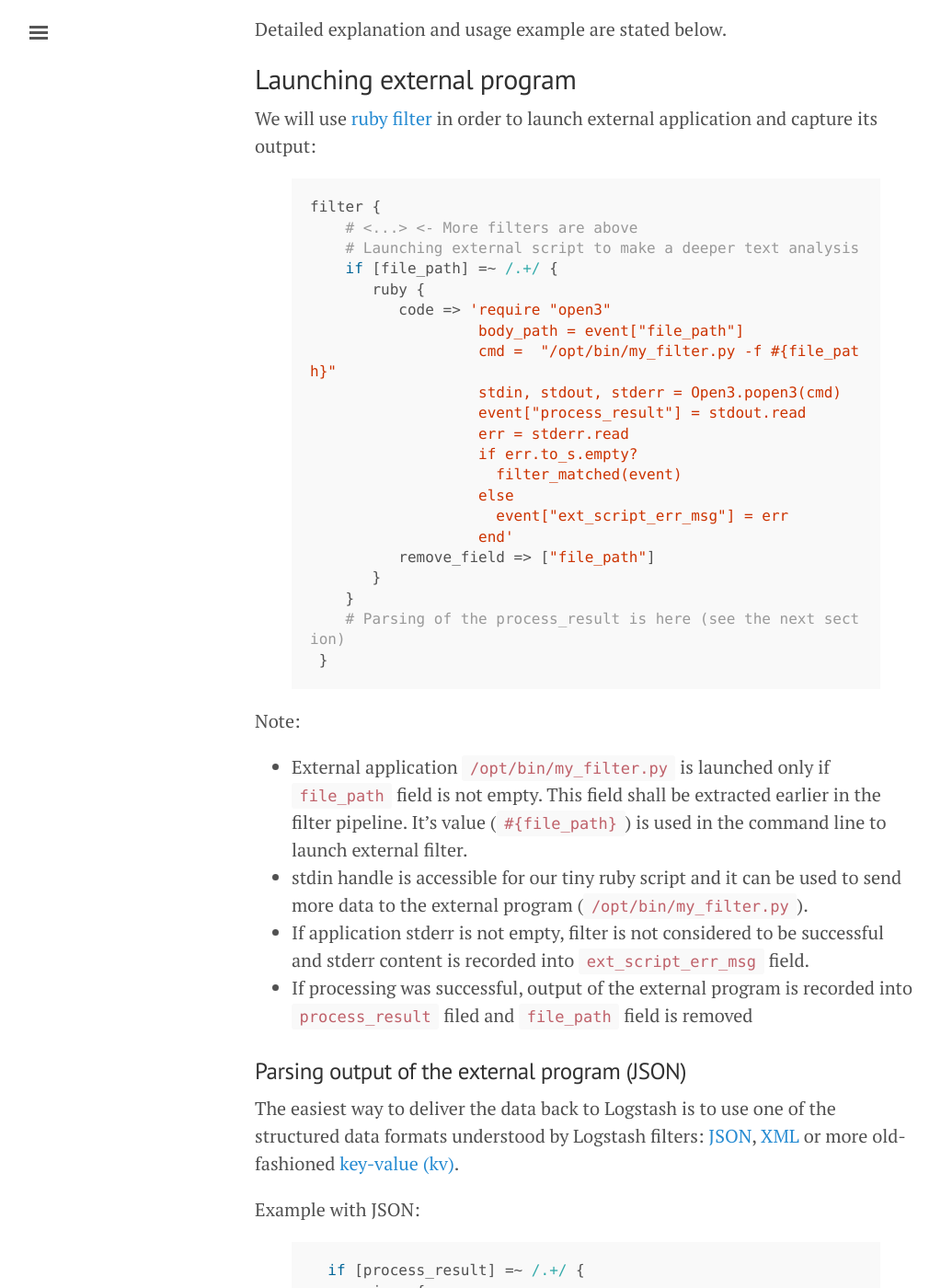
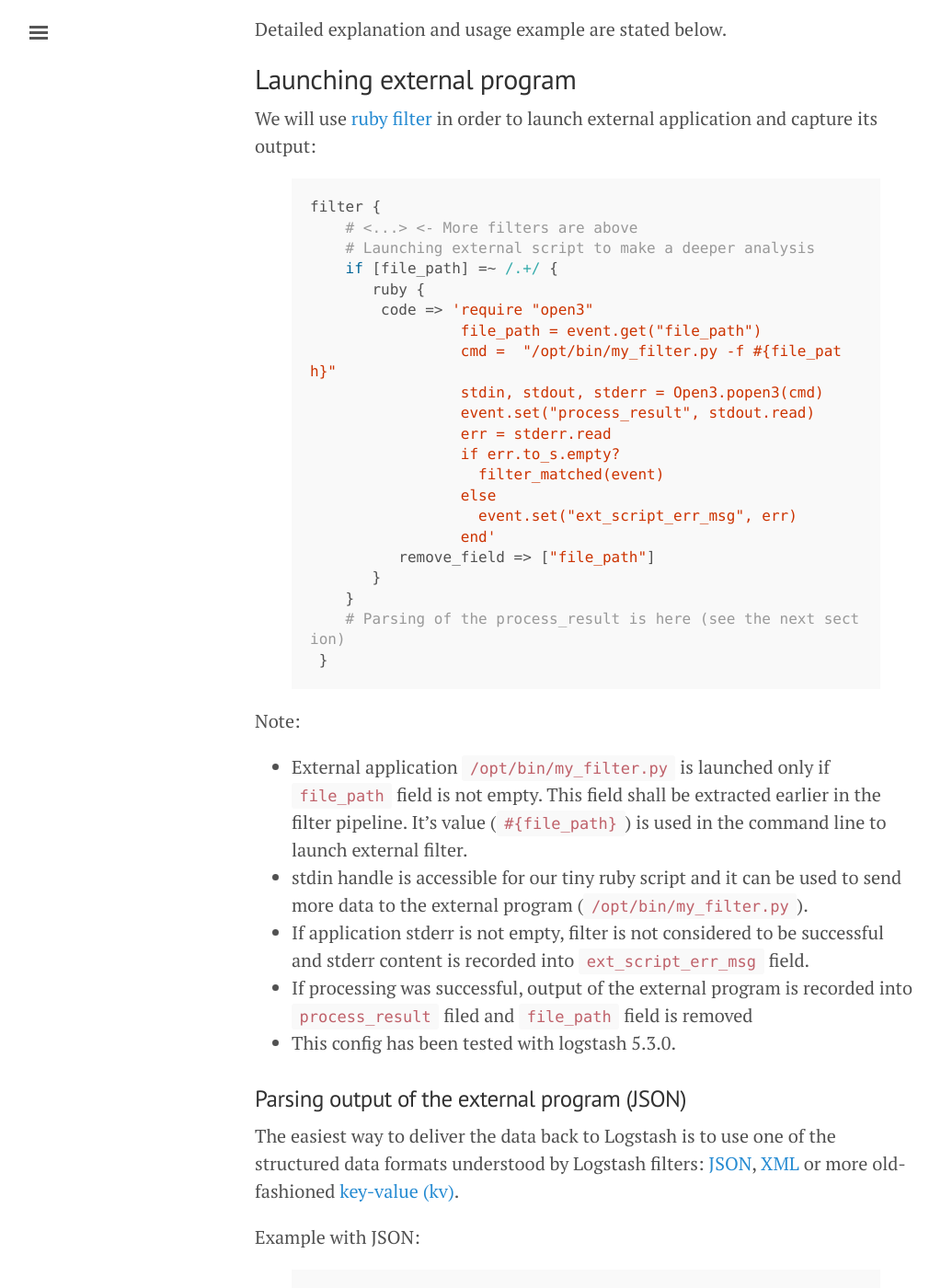
Before and after one commit to vitalyrepin/vrepinblog, a Jekyll site: the page built from _posts/2016-02-06-Logstash-filter-external-script.md, in a window 1280 px wide and 1400 px high, scrolled down 1048 px. Shown: the whole window at 92% size, without its empty margins (3-1026 px from the left). Built offline with Jekyll 4.4.1, drawn with Linux system fonts in a browser that asks for light colours; Markdown is read by kramdown in place of the engine named in the settings; comment, search, counter and statistics services are not loaded.

Commit message:
Changes to reflect the changes in logstash API

````diff
--- a/_posts/2016-02-06-Logstash-filter-external-script.md
+++ b/_posts/2016-02-06-Logstash-filter-external-script.md
@@ -39,20 +39,20 @@ We will use [ruby filter](https://www.elastic.co/guide/en/logstash/current/plugi
 {% highlight ruby %}
 filter {
     # <...> <- More filters are above
-    # Launching external script to make a deeper text analysis
+    # Launching external script to make a deeper analysis
     if [file_path] =~ /.+/ {
        ruby {
-          code => 'require "open3"
-                   body_path = event["file_path"]
-                   cmd =  "/opt/bin/my_filter.py -f #{file_path}"
-                   stdin, stdout, stderr = Open3.popen3(cmd)
-                   event["process_result"] = stdout.read
-                   err = stderr.read
-                   if err.to_s.empty?
-                     filter_matched(event)
-                   else
-                     event["ext_script_err_msg"] = err
-                   end'
+        code => 'require "open3"
+                 file_path = event.get("file_path")
+                 cmd =  "/opt/bin/my_filter.py -f #{file_path}"
+                 stdin, stdout, stderr = Open3.popen3(cmd)
+                 event.set("process_result", stdout.read)
+                 err = stderr.read
+                 if err.to_s.empty?
+                   filter_matched(event)
+                 else
+                   event.set("ext_script_err_msg", err)
+                 end'
           remove_field => ["file_path"]
        }
     }
@@ -67,6 +67,7 @@ the command line to launch external filter.
 + stdin handle is accessible for our tiny ruby script and it can be used to send more data to the external program (```/opt/bin/my_filter.py```).
 + If application stderr is not empty, filter is not considered to be successful and stderr content is recorded into ```ext_script_err_msg``` field.
 + If processing was successful,  output of the external program is recorded into ```process_result``` filed and ```file_path``` field is removed
++ This config has been tested with logstash 5.3.0.
 
 ### Parsing output of the external program (JSON)
 
````
